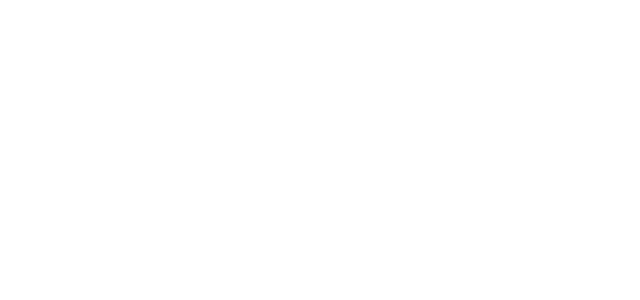
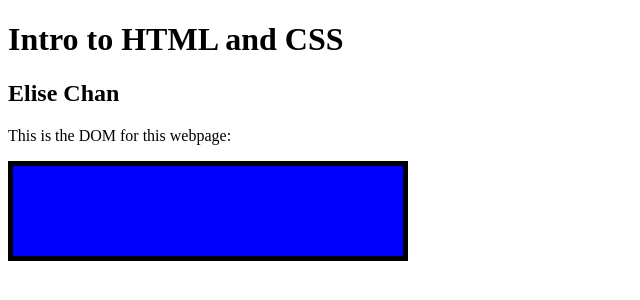
Before and after one commit to DS4200-S23-Class/ic-02-elisetchan, a plain HTML site: page index.html in a window 1280 px wide. Shown: the whole page, without its empty margins (0-640 px from the left). Drawn offline with Linux system fonts and the light colour scheme.

Commit message:
Update index.html

```diff
--- a/index.html
+++ b/index.html
@@ -3,11 +3,22 @@
 
 <head>
     <meta charset=utf-8/>
+    <title> ic-02 </title>
 </head>
 
 
 <body>
+    <h1> Intro to HTML and CSS </h1>
+    <h2> Elise Chan </h2>
+    <div id = "div1" class = "container">
+        <p> This is the DOM for this webpage: </p>
 
+    </div>
+    <div id = "div2" class = "container">
+        <svg width="400" height="100">
+            <rect width="400" height="100" style="fill:rgb(0,0,255);stroke-width:10;stroke:rgb(0,0,0)" />
+        </svg>
+    </div>
 
 </body>
 
```
